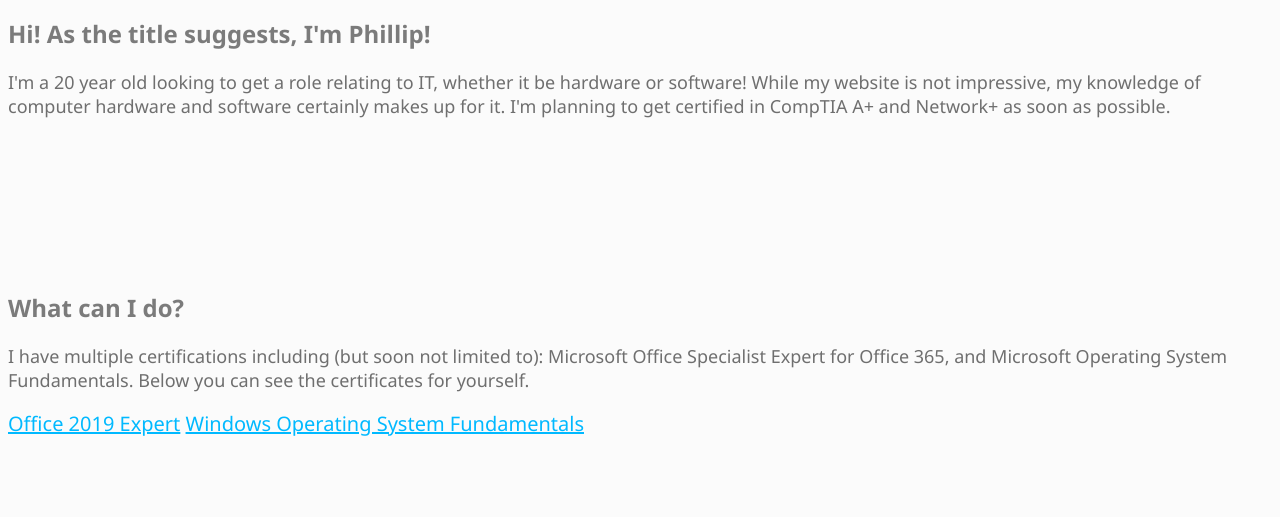
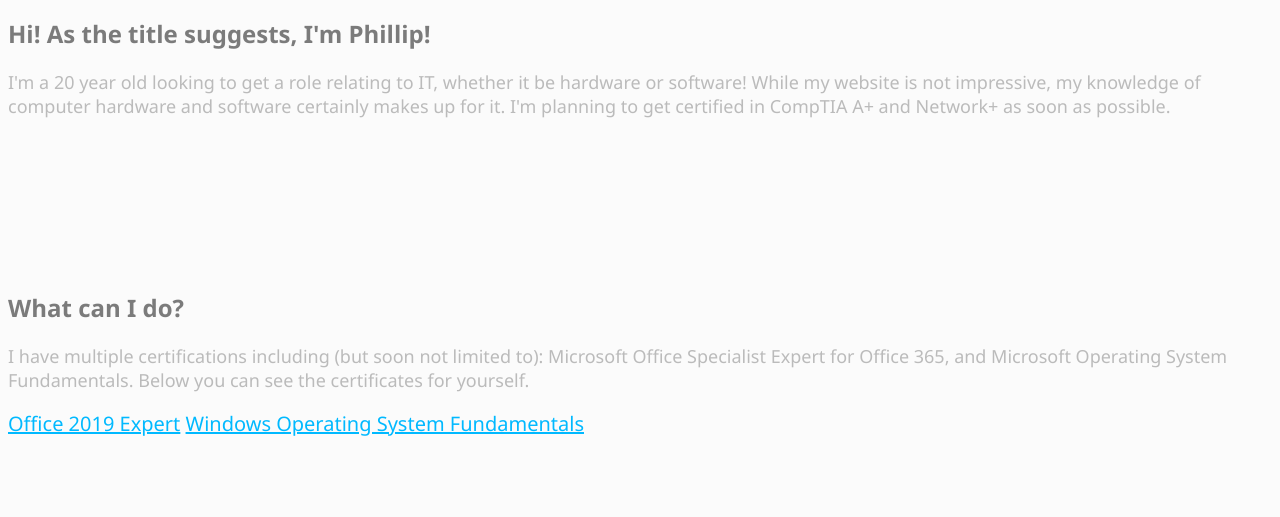
Before and after one commit to PhillipGleaton/phillipgleaton.github.io, a plain HTML site: page oldindex.html in a window 1280 px wide. Shown: the part 283-800 px from the top of the page. Drawn offline with Linux system fonts and the light colour scheme.

Commit message:
Fix test 1

```diff
--- a/mystyle.css
+++ b/mystyle.css
@@ -11,8 +11,9 @@
 
 p {
   font-size: 18px;
-  color: #6f6f6f;
+  color: #bbb;
 }
+
 
 marquee {
     font-size:20px;
@@ -24,7 +25,7 @@ body {
   background-color: #fbfbfb;
   color: #1f1f1f;
   font-size: 20px;
-  font-family: 'Segoe UI', Tahoma, Geneva, Verdana, sans-serif;
+  font-family: 'Segoe UI', Tahoma, Verdana, Geneva, Verdana, sans-serif;
   text-align: left;
 }
 
```
Also changed, not shown: index.html (+1 -1 lines).
